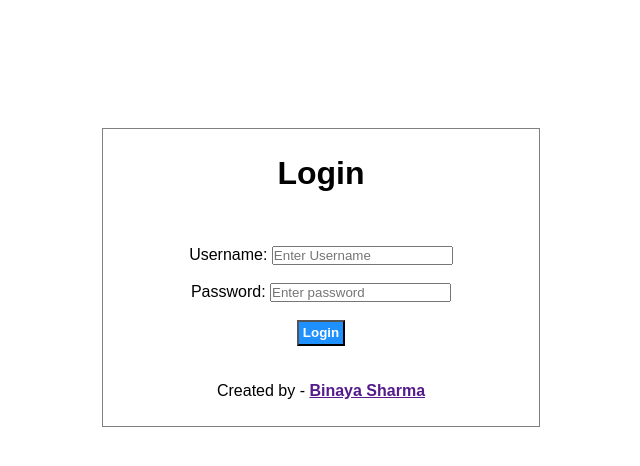
After one commit to IT-Bridge-Nepal/FoodOrderingSystemBinaya, a PHP site: page /Food-order/admin/login.php in a window 1280 px wide. The commit adds this page. Shown: the top 466 px of the page, without its empty margins (319-959 px from the left). Run offline with PHP 8.4, Linux system fonts and the light colour scheme; some libraries are stand-ins or nearby versions.

Commit message:
authentication and authorization added for admin

```diff
--- /dev/null
+++ b/admin/login.php
@@ -0,0 +1,77 @@
+<?php include('../config/constants.php'); ?>
+<!DOCTYPE html>
+<html lang="en">
+
+<head>
+    <meta charset="UTF-8">
+    <meta http-equiv="X-UA-Compatible" content="IE=edge">
+    <meta name="viewport" content="width=device-width, initial-scale=1.0">
+    <title>Login Food Order System</title>
+    <link rel="stylesheet" href="../css/admin.css">
+</head>
+
+<body>
+    <div class="login">
+        <h1 class="text-center">Login</h1>
+        <br />
+        <?php
+        if (isset($_SESSION['login'])) {
+            echo $_SESSION['login'];
+            unset($_SESSION['login']);
+        }
+        if (isset($_SESSION['no-login-message'])) {
+            echo $_SESSION['no-login-message'];
+            unset($_SESSION['no-login-message']);
+        }
+        ?>
+        <br />
+        <br />
+        <!-- login form starts -->
+        <form action="" method="POST" class="text-center">
+            Username:
+            <input type="text" name="username" placeholder="Enter Username"><br><br>
+
+            Password:
+            <input type="password" name="password" placeholder="Enter password"><br><br>
+
+            <input type="submit" name="submit" value="Login" class="btn-primary">
+
+        </form>
+        <!-- login form ends -->
+        <br />
+        <br />
+        <p class="text-center">Created by - <a href=""><strong>Binaya Sharma</strong></a></p>
+    </div>
+</body>
+
+</html>
+
+<?php
+// check whether the submit button is clicked or not
+if (isset($_POST['submit'])) {
+    // process for login
+    // get the data from login form
+    $username = $_POST['username'];
+    $password  = md5($_POST['password']);
+    // sql query to check whether the user with username and password exist or not
+    $sql = "SELECT * FROM tbl_admin WHERE username='$username' AND password='$password'";
+
+    // execute the query
+    $res = mysqli_query($conn, $sql);
+
+    $count = mysqli_num_rows($res);
+    if ($count == 1) {
+        // user available
+        $_SESSION['login'] = "Logged in Succesfully.";
+
+        $_SESSION['user'] = $username; //to check whether the user is logged in or not
+
+        header('location:' . SITEURL . 'admin/index.php');
+    } else {
+        // user not available
+        $_SESSION['login'] = "<div class='text-center'> Invalid Username And Password</div> ";
+        header('location:' . SITEURL . 'admin/login.php');
+    }
+}
+
+?>
--- /dev/null
+++ b/admin/logout.php
@@ -0,0 +1,6 @@
+<?php
+// include constants.php for SITEURL
+include('../config/constants.php');
+// destroy session and redirect to login page
+session_destroy(); //unset $_SESSION['user']
+header('location:' . SITEURL . 'admin/login.php');
--- a/css/admin.css
+++ b/css/admin.css
@@ -118,3 +118,11 @@ padding: 3% 0;
     background-color: #ff4757;
     color: white;
 }
+
+/* CSS for admin login */
+.login{
+    width: 30%;
+    border: 1px solid gray;
+    margin: 10% auto;
+    padding: 2%;
+}
```
Also changed, not shown: admin/index.php (+8 -1 lines), admin/partials/login-check.php (added, +11 -0 lines), admin/partials/menu.php (+7 -1 lines).
